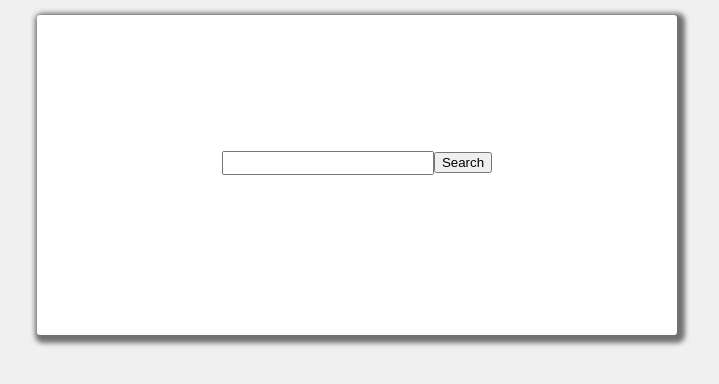
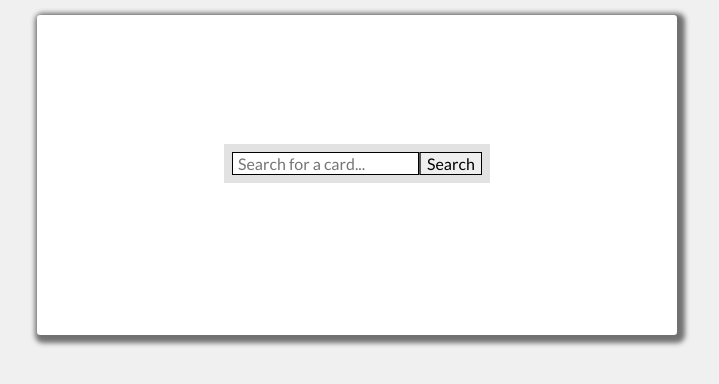
Before and after one commit to Norton-Design/cardAugury, a website built with webpack: page index.html in a window 1280 px wide. Shown: the whole page, without its empty margins (283-1002 px from the left). Built offline with nearby package versions, Linux system fonts and the light colour scheme.

Commit message:
Style part 2

```diff
--- a/index.html
+++ b/index.html
@@ -5,6 +5,7 @@
     <meta name="viewport" content="width=device-width, initial-scale=1.0" />
     <meta http-equiv="X-UA-Compatible" content="ie=edge" />
     <link rel="stylesheet" href="./dist/main.css" />
+    <link href="https://fonts.googleapis.com/css2?family=Lato&family=Open+Sans&family=Roboto+Mono&display=swap" rel="stylesheet">
     <title>Card Augury</title>
   </head>
 
--- a/src/index.js
+++ b/src/index.js
@@ -15,7 +15,9 @@ window.addEventListener("DOMContentLoaded", () => {
   submitButton.innerHTML = "Search";
   submitButton.classList.add('search-button')
   inputField.setAttribute("id", "searchbar");
+  inputField.setAttribute("placeholder", "Search for a card...");
   inputField.classList.add("searchbar");
+
   searchBar.classList.add("searchbar-container");
   cardContainer.setAttribute("id", "card-container");
   cardContainer.classList.add("card-container");
--- a/src/styles/index.scss
+++ b/src/styles/index.scss
@@ -8,7 +8,10 @@ $main-color: rgb(138, 138, 138);
 $accent-color: darken($main-color, 10%);
 $background-color: lighten($main-color, 40%);
 
-// LAYOUT
+$body-font: 'Open Sans', sans-serif;
+$sub-font: 'Lato', sans-serif;
+$title-font: 'Roboto Mono', monospace;
+
 
 body {
   background-color: $background-color;
@@ -26,7 +29,6 @@ body {
   justify-content: center;
 }
 
-// COMPONENTS
 .board {
   background: white;
   min-height: 20rem;
@@ -37,7 +39,6 @@ body {
   @include basic-box-shadow($accent-color);
 }
 
-// TYPOGRAPHY
 h2 {
   font-size: 3rem;
 }
--- a/src/styles/searchbar.scss
+++ b/src/styles/searchbar.scss
@@ -1,7 +1,23 @@
 
 
 .searchbar-container {
+  display: flex;
+  flex-direction: row;
+  border: .5rem solid rgba(128, 128, 128, 0.226);
+  font-family: $sub-font;
+
   button {
-    height: 100%;
+    height: auto;
+    font-family: inherit;
+    font-size: 1em;
+    border-right: 1px solid black;
+    border-top: 1px solid black;
+    border-bottom: 1px solid black;
+  }
+  .searchbar {
+    border: 1px solid black;
+    font-family: inherit;
+    font-size: 1em;
+    padding-left: .3em;
   }
 }
```
